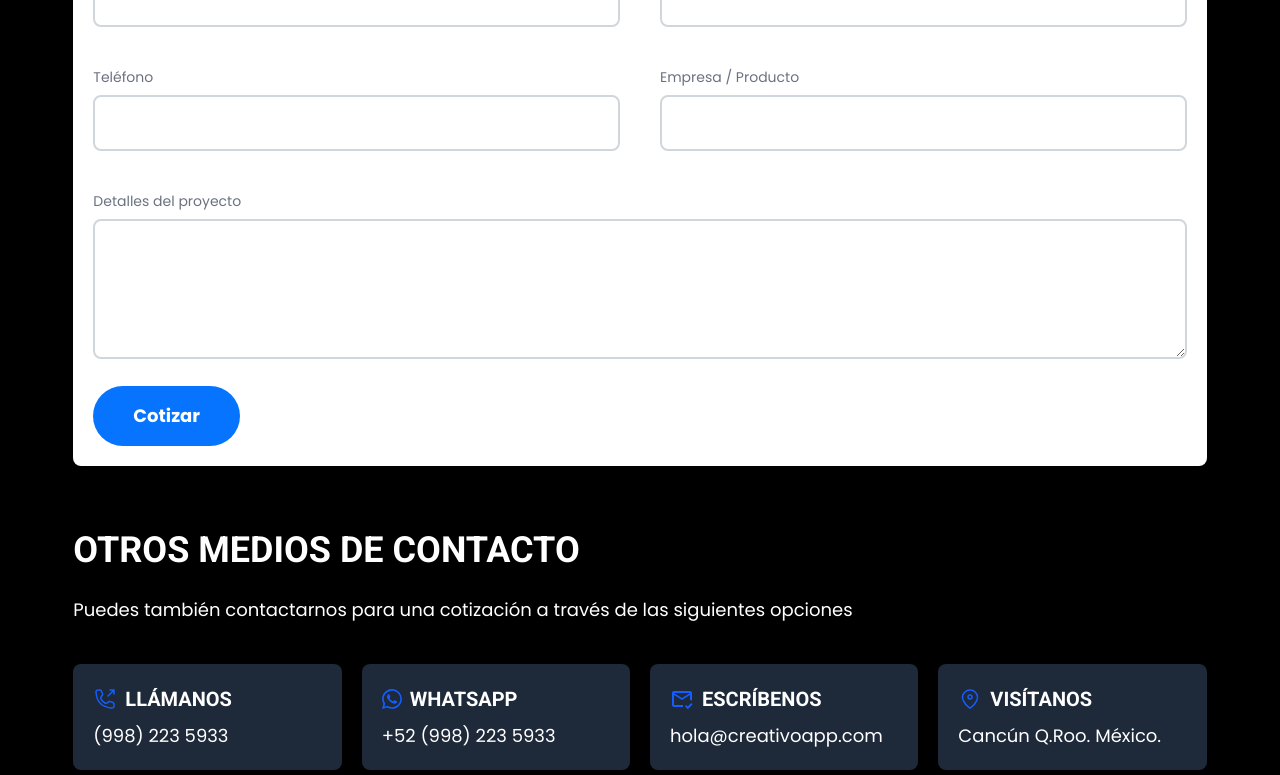
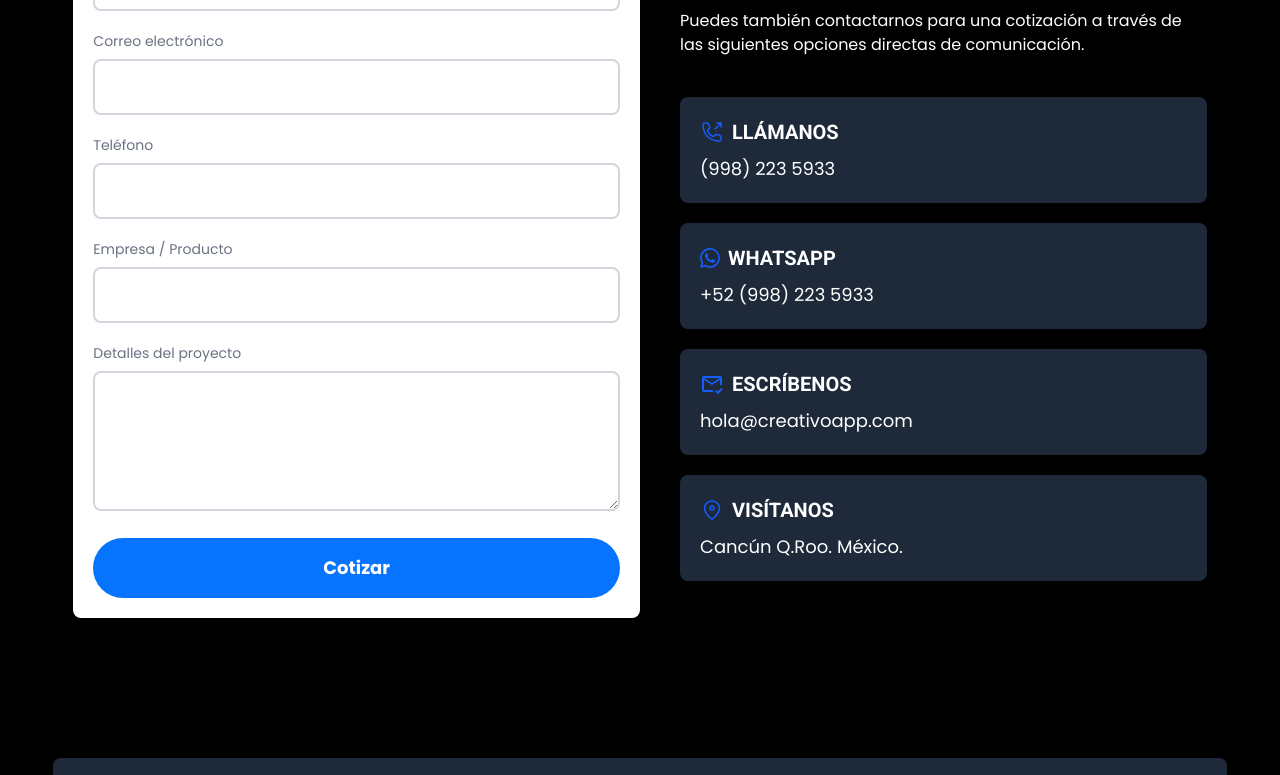
Before and after one commit to ajimenezcun/CreativoApp, an Astro site: page /cotizar-proyecto in a window 1280 px wide. Shown: the part 471-1246 px from the top of the page. Built offline with nearby package versions, Linux system fonts and the light colour scheme; Astro itself is replaced by a stand-in of ours.

Commit message:
Apply fixed SEO in Cotizar page

```diff
--- /dev/null
+++ b/src/components/ContactCard.astro
@@ -0,0 +1,32 @@
+---
+export interface Props {
+    title: string;
+    href?: string;
+    content: string;
+    icon: string;
+    isExternal?: boolean;
+}
+
+const { title, href, content, icon, isExternal = false } = Astro.props;
+---
+
+<div class="bg-gray-800 p-5 flex-1 rounded-lg text-white">
+    <h5 class="!mt-0 !mb-2 flex items-center gap-2">
+        <Fragment set:html={icon} />
+        {title}
+    </h5>
+    {
+        href ? (
+            <a
+                href={href}
+                class="text-lg"
+                target={isExternal ? "_blank" : undefined}
+                rel={isExternal ? "noopener noreferrer" : undefined}
+            >
+                {content}
+            </a>
+        ) : (
+            <p class="text-lg">{content}</p>
+        )
+    }
+</div>
--- a/src/pages/cotizar-proyecto.astro
+++ b/src/pages/cotizar-proyecto.astro
@@ -1,25 +1,27 @@
 ---
 import Layout from "../layouts/Layout.astro";
+import ContactCard from "../components/ContactCard.astro";
 ---
 
 <Layout
-    title="Cotiza tu Proyecto Web o Software | Desarrollo a la Medida en Cancún"
-    description="Solicita una cotización personalizada para tu página web, sistema a la medida o campaña digital. Respuesta rápida, asesoría profesional y enfoque en resultados."
+    title="Cotiza tu Pagina Web Profesional o Desarrollo de Software a la medida en Cancún"
+    description="Solicita una cotización personalizada para tu página web en cancun, desarrollo de software a la medida o una estrategia de SEO. Respuesta rápida, asesoría profesional y enfoque en resultados."
 >
-    <section class="section">
-        <h1 class="!mb-2">Cotiza tu proyecto</h1>
-        <p class="text-lg">
+    <main class="section">
+        <h1 class="!mt-0">Cotiza tu proyecto</h1>
+        <p class="text-lg mb-10">
             Cuéntanos de la forma más detallada posible sobre tu proyecto a
-            través del siguiente formulario.
+            través del siguiente formulario y uno de nuestros expertos evaluará
+            tu solicitud y se pondrá en contacto contigo a la brevedad posible.
         </p>
-        <p class="text-lg mb-10">
-            Uno de nuestros expertos evaluará tu solicitud y se pondrá en
-            contacto contigo a la brevedad posible.
-        </p>
-        <div class="lg:flex-1 bg-white p-5 rounded-lg">
+        <div class="flex
+    flex-col
+    !mb-20
+    lg:gap-10
+    lg:flex-row">
+            <section class="flex-1 bg-white p-5 rounded-lg">
                 <form action="" autocomplete="off" class="flex flex-col gap-5">
-                <div class="flex flex-col lg:flex-row gap-10 lg:mb-5">
-                    <fieldset class="lg:w-1/2">
+                    <fieldset>
                         <label for="fullname">Nombre de Contacto</label>
                         <input
                             type="text"
@@ -28,13 +30,11 @@ import Layout from "../layouts/Layout.astro";
                             required
                         />
                     </fieldset>
-                    <fieldset class="lg:w-1/2">
+                    <fieldset>
                         <label for="email">Correo electrónico</label>
                         <input type="email" id="email" name="email" required />
                     </fieldset>
-                </div>
-                <div class="flex flex-col lg:flex-row gap-10 lg:mb-5">
-                    <fieldset class="lg:w-1/2">
+                    <fieldset>
                         <label for="phonenumber">Teléfono</label>
                         <input
                             type="tel"
@@ -43,7 +43,7 @@ import Layout from "../layouts/Layout.astro";
                             required
                         />
                     </fieldset>
-                    <fieldset class="lg:w-1/2">
+                    <fieldset>
                         <label for="company">Empresa / Producto</label>
                         <input
                             type="text"
@@ -52,8 +52,7 @@ import Layout from "../layouts/Layout.astro";
                             required
                         />
                     </fieldset>
-                </div>
-                <fieldset class="w-full">
+                    <fieldset>
                         <label for="message">Detalles del proyecto</label>
                         <textarea id="message" name="message" rows="4" required
                         ></textarea>
@@ -61,103 +60,49 @@ import Layout from "../layouts/Layout.astro";
                     <fieldset>
                         <button
                             type="submit"
-                        class="!py-4 !px-10 text-lg cursor-pointer w-full lg:w-fit"
+                            class="!py-4 text-lg cursor-pointer w-full"
                             >Cotizar</button
                         >
                     </fieldset>
                 </form>
-        </div>
-        <div class="lg:flex-1 mt-15">
+            </section>
+            <section class="flex-1">
                 <h2>Otros medios de contacto</h2>
-            <p class="text-lg">
-                Puedes también contactarnos para una cotización a través de las
-                siguientes opciones
+                <p>
+                    Puedes también contactarnos para una cotización a través de
+                    las siguientes opciones directas de comunicación.
                 </p>
 
-            <div class="flex flex-col lg:flex-row gap-5 mt-10">
-                <div class="bg-gray-800 p-5 flex-1 rounded-lg text-white">
-                    <h5 class="!mt-0 !mb-2 flex items-center gap-2">
-                        <svg
-                            xmlns="http://www.w3.org/2000/svg"
-                            width="24"
-                            height="24"
-                            viewBox="0 0 24 24"
-                            ><path
-                                fill="none"
-                                stroke="#155DFC"
-                                stroke-linecap="round"
-                                stroke-linejoin="round"
-                                stroke-width="1.5"
-                                d="M21 7V3h-4m-2 6l5.594-5.594M9.158 5.712l-.402-.906c-.264-.592-.395-.888-.592-1.115a2 2 0 0 0-.928-.603C6.949 3 6.624 3 5.976 3c-.948 0-1.422 0-1.82.182a2.12 2.12 0 0 0-1.061 1.169c-.143.413-.102.838-.02 1.689q1.31 13.575 14.885 14.885c.85.082 1.276.123 1.69-.02a2.12 2.12 0 0 0 1.168-1.06c.182-.399.182-.873.182-1.821c0-.649 0-.973-.088-1.26a2 2 0 0 0-.603-.928c-.227-.197-.523-.328-1.115-.592l-.906-.402c-.642-.285-.962-.428-1.288-.459a2 2 0 0 0-.919.128c-.305.119-.575.343-1.114.793c-.537.447-.805.67-1.133.79a2.16 2.16 0 0 1-.982.101c-.345-.05-.61-.192-1.139-.475c-1.646-.88-2.553-1.787-3.433-3.433c-.283-.53-.424-.794-.475-1.14a2.16 2.16 0 0 1 .1-.98c.12-.329.344-.597.791-1.134c.45-.54.674-.809.793-1.114c.114-.292.158-.607.128-.919c-.031-.325-.174-.646-.459-1.288"
-                                color="#155DFC"></path></svg
-                        >
-                        Llámanos
-                    </h5>
-                    <a href="tel:+529982235933" class="text-lg"
-                        >(998) 223 5933</a
-                    >
-                </div>
-                <div class="bg-gray-800 p-5 flex-1 rounded-lg text-white">
-                    <h5 class="!mt-0 !mb-2 flex items-center gap-2">
-                        <svg
-                            xmlns="http://www.w3.org/2000/svg"
-                            width="20"
-                            height="20"
-                            viewBox="0 0 16 16"
-                            ><path
-                                fill="#155DFC"
-                                d="M13.601 2.326A7.85 7.85 0 0 0 7.994 0C3.627 0 .068 3.558.064 7.926c0 1.399.366 2.76 1.057 3.965L0 16l4.204-1.102a7.9 7.9 0 0 0 3.79.965h.004c4.368 0 7.926-3.558 7.93-7.93A7.9 7.9 0 0 0 13.6 2.326zM7.994 14.521a6.6 6.6 0 0 1-3.356-.92l-.24-.144l-2.494.654l.666-2.433l-.156-.251a6.56 6.56 0 0 1-1.007-3.505c0-3.626 2.957-6.584 6.591-6.584a6.56 6.56 0 0 1 4.66 1.931a6.56 6.56 0 0 1 1.928 4.66c-.004 3.639-2.961 6.592-6.592 6.592m3.615-4.934c-.197-.099-1.17-.578-1.353-.646c-.182-.065-.315-.099-.445.099c-.133.197-.513.646-.627.775c-.114.133-.232.148-.43.05c-.197-.1-.836-.308-1.592-.985c-.59-.525-.985-1.175-1.103-1.372c-.114-.198-.011-.304.088-.403c.087-.088.197-.232.296-.346c.1-.114.133-.198.198-.33c.065-.134.034-.248-.015-.347c-.05-.099-.445-1.076-.612-1.47c-.16-.389-.323-.335-.445-.34c-.114-.007-.247-.007-.38-.007a.73.73 0 0 0-.529.247c-.182.198-.691.677-.691 1.654s.71 1.916.81 2.049c.098.133 1.394 2.132 3.383 2.992c.47.205.84.326 1.129.418c.475.152.904.129 1.246.08c.38-.058 1.171-.48 1.338-.943c.164-.464.164-.86.114-.943c-.049-.084-.182-.133-.38-.232"
-                            ></path></svg
-                        >
-                        Whatsapp
-                    </h5>
-                    <a href="https://wa.me/+529982235933" class="text-lg"
-                        >+52 (998) 223 5933</a
-                    >
-                </div>
-                <div class="bg-gray-800 p-5 flex-1 rounded-lg text-white">
-                    <h5 class="!mt-0 !mb-2 flex items-center gap-2">
-                        <svg
-                            xmlns="http://www.w3.org/2000/svg"
-                            width="24"
-                            height="24"
-                            viewBox="0 0 24 24"
-                            ><path
-                                fill="#155DFC"
-                                d="M13 19c0-.34.04-.67.09-1H4V8l8 5l8-5v5.09c.72.12 1.39.37 2 .72V6c0-1.1-.9-2-2-2H4c-1.1 0-2 .9-2 2v12c0 1.1.9 2 2 2h9.09c-.05-.33-.09-.66-.09-1m7-13l-8 5l-8-5zm-2.25 16.16l-2.75-3L16.16 18l1.59 1.59L21.34 16l1.16 1.41z"
-                            ></path></svg
-                        >
-                        Escríbenos
-                    </h5>
-                    <a href="mailto:hola@creativoapp.com" class="text-lg"
-                        >hola@creativoapp.com</a
-                    >
-                </div>
-                <div class="bg-gray-800 p-5 flex-1 rounded-lg text-white">
-                    <h5 class="!mt-0 !mb-2 flex items-center gap-2">
-                        <svg
-                            xmlns="http://www.w3.org/2000/svg"
-                            width="24"
-                            height="24"
-                            viewBox="0 0 24 24"
-                            ><g
-                                fill="none"
-                                stroke="#155DFC"
-                                stroke-linecap="round"
-                                stroke-linejoin="round"
-                                stroke-width="1.5"
-                                ><path
-                                    d="M12.56 20.82a.96.96 0 0 1-1.12 0C6.611 17.378 1.486 10.298 6.667 5.182A7.6 7.6 0 0 1 12 3c2 0 3.919.785 5.333 2.181c5.181 5.116.056 12.196-4.773 15.64"
-                                ></path><path
-                                    d="M12 12a2 2 0 1 0 0-4a2 2 0 0 0 0 4"
-                                ></path></g
-                            ></svg
-                        >
-                        Visítanos
-                    </h5>
-                    <p class="text-lg">Cancún Q.Roo. México.</p>
-                </div>
-            </div>
+                <div class="flex flex-col gap-5 mt-10">
+                    <ContactCard
+                        title="Llámanos"
+                        href="tel:+529982235933"
+                        content="(998) 223 5933"
+                        icon='<svg xmlns="http://www.w3.org/2000/svg" width="24" height="24" viewBox="0 0 24 24"><path fill="none" stroke="#155DFC" stroke-linecap="round" stroke-linejoin="round" stroke-width="1.5" d="M21 7V3h-4m-2 6l5.594-5.594M9.158 5.712l-.402-.906c-.264-.592-.395-.888-.592-1.115a2 2 0 0 0-.928-.603C6.949 3 6.624 3 5.976 3c-.948 0-1.422 0-1.82.182a2.12 2.12 0 0 0-1.061 1.169c-.143.413-.102.838-.02 1.689q1.31 13.575 14.885 14.885c.85.082 1.276.123 1.69-.02a2.12 2.12 0 0 0 1.168-1.06c.182-.399.182-.873.182-1.821c0-.649 0-.973-.088-1.26a2 2 0 0 0-.603-.928c-.227-.197-.523-.328-1.115-.592l-.906-.402c-.642-.285-.962-.428-1.288-.459a2 2 0 0 0-.919.128c-.305.119-.575.343-1.114.793c-.537.447-.805.67-1.133.79a2.16 2.16 0 0 1-.982.101c-.345-.05-.61-.192-1.139-.475c-1.646-.88-2.553-1.787-3.433-3.433c-.283-.53-.424-.794-.475-1.14a2.16 2.16 0 0 1 .1-.98c.12-.329.344-.597.791-1.134c.45-.54.674-.809.793-1.114c.114-.292.158-.607.128-.919c-.031-.325-.174-.646-.459-1.288" color="#155DFC"></path></svg>'
+                    />
+
+                    <ContactCard
+                        title="Whatsapp"
+                        href="https://wa.me/+529982235933"
+                        content="+52 (998) 223 5933"
+                        isExternal={true}
+                        icon='<svg xmlns="http://www.w3.org/2000/svg" width="20" height="20" viewBox="0 0 16 16"><path fill="#155DFC" d="M13.601 2.326A7.85 7.85 0 0 0 7.994 0C3.627 0 .068 3.558.064 7.926c0 1.399.366 2.76 1.057 3.965L0 16l4.204-1.102a7.9 7.9 0 0 0 3.79.965h.004c4.368 0 7.926-3.558 7.93-7.93A7.9 7.9 0 0 0 13.6 2.326zM7.994 14.521a6.6 6.6 0 0 1-3.356-.92l-.24-.144l-2.494.654l.666-2.433l-.156-.251a6.56 6.56 0 0 1-1.007-3.505c0-3.626 2.957-6.584 6.591-6.584a6.56 6.56 0 0 1 4.66 1.931a6.56 6.56 0 0 1 1.928 4.66c-.004 3.639-2.961 6.592-6.592 6.592m3.615-4.934c-.197-.099-1.17-.578-1.353-.646c-.182-.065-.315-.099-.445.099c-.133.197-.513.646-.627.775c-.114.133-.232.148-.43.05c-.197-.1-.836-.308-1.592-.985c-.59-.525-.985-1.175-1.103-1.372c-.114-.198-.011-.304.088-.403c.087-.088.197-.232.296-.346c.1-.114.133-.198.198-.33c.065-.134.034-.248-.015-.347c-.05-.099-.445-1.076-.612-1.47c-.16-.389-.323-.335-.445-.34c-.114-.007-.247-.007-.38-.007a.73.73 0 0 0-.529.247c-.182.198-.691.677-.691 1.654s.71 1.916.81 2.049c.098.133 1.394 2.132 3.383 2.992c.47.205.84.326 1.129.418c.475.152.904.129 1.246.08c.38-.058 1.171-.48 1.338-.943c.164-.464.164-.86.114-.943c-.049-.084-.182-.133-.38-.232"></path></svg>'
+                    />
+
+                    <ContactCard
+                        title="Escríbenos"
+                        href="mailto:hola@creativoapp.com"
+                        content="hola@creativoapp.com"
+                        icon='<svg xmlns="http://www.w3.org/2000/svg" width="24" height="24" viewBox="0 0 24 24"><path fill="#155DFC" d="M13 19c0-.34.04-.67.09-1H4V8l8 5l8-5v5.09c.72.12 1.39.37 2 .72V6c0-1.1-.9-2-2-2H4c-1.1 0-2 .9-2 2v12c0 1.1.9 2 2 2h9.09c-.05-.33-.09-.66-.09-1m7-13l-8 5l-8-5zm-2.25 16.16l-2.75-3L16.16 18l1.59 1.59L21.34 16l1.16 1.41z"></path></svg>'
+                    />
+
+                    <ContactCard
+                        title="Visítanos"
+                        content="Cancún Q.Roo. México."
+                        icon='<svg xmlns="http://www.w3.org/2000/svg" width="24" height="24" viewBox="0 0 24 24"><g fill="none" stroke="#155DFC" stroke-linecap="round" stroke-linejoin="round" stroke-width="1.5"><path d="M12.56 20.82a.96.96 0 0 1-1.12 0C6.611 17.378 1.486 10.298 6.667 5.182A7.6 7.6 0 0 1 12 3c2 0 3.919.785 5.333 2.181c5.181 5.116.056 12.196-4.773 15.64"></path><path d="M12 12a2 2 0 1 0 0-4a2 2 0 0 0 0 4"></path></g></svg>'
+                    />
                 </div>
             </section>
+        </div>
+    </main>
 </Layout>
```
Lines whose indentation alone changed are shown as unchanged.
